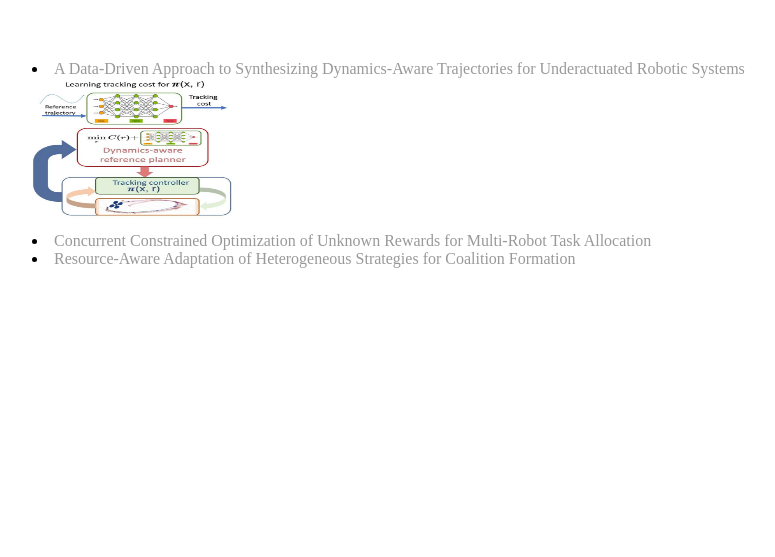
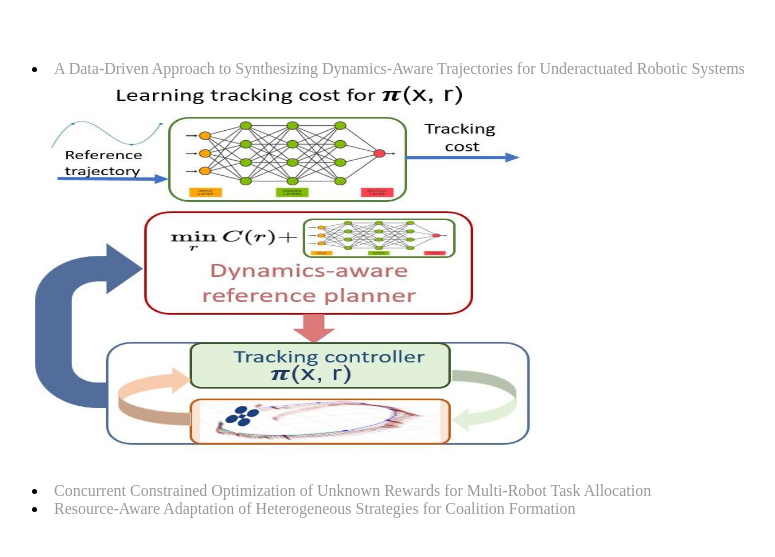
Before and after one commit to Nusha97/Nusha97.github.io, a Jekyll site: the page Publications/index.html, which Jekyll copies as it is, in a window 1280 px wide. Shown: the top 557 px of the page, without its empty margins (160-935 px from the left). Built offline with Jekyll 4.4.1, drawn with Linux system fonts in a browser that asks for light colours.

Commit message:
Update index.html

```diff
--- a/Publications/index.html
+++ b/Publications/index.html
@@ -7,7 +7,7 @@
 		</head>
 		<body>
 	        	<li><a href="https://arxiv.org/abs/2307.13782">A Data-Driven Approach to Synthesizing Dynamics-Aware Trajectories for Underactuated Robotic Systems</a></li>
-			<img src="/Publications/block_diagram.jpg" alt="An example image" width="200" height="150">
+			<img src="/Publications/block_diagram.jpg" alt="An example image" width="500" height="400">
 	        	<li><a href="https://arxiv.org/abs/2305.15288">Concurrent Constrained Optimization of Unknown Rewards for Multi-Robot Task Allocation</a></li>
 			<li><a href="https://arxiv.org/abs/2108.02733">Resource-Aware Adaptation of Heterogeneous Strategies for Coalition Formation</a></li>
 		</body>
```
